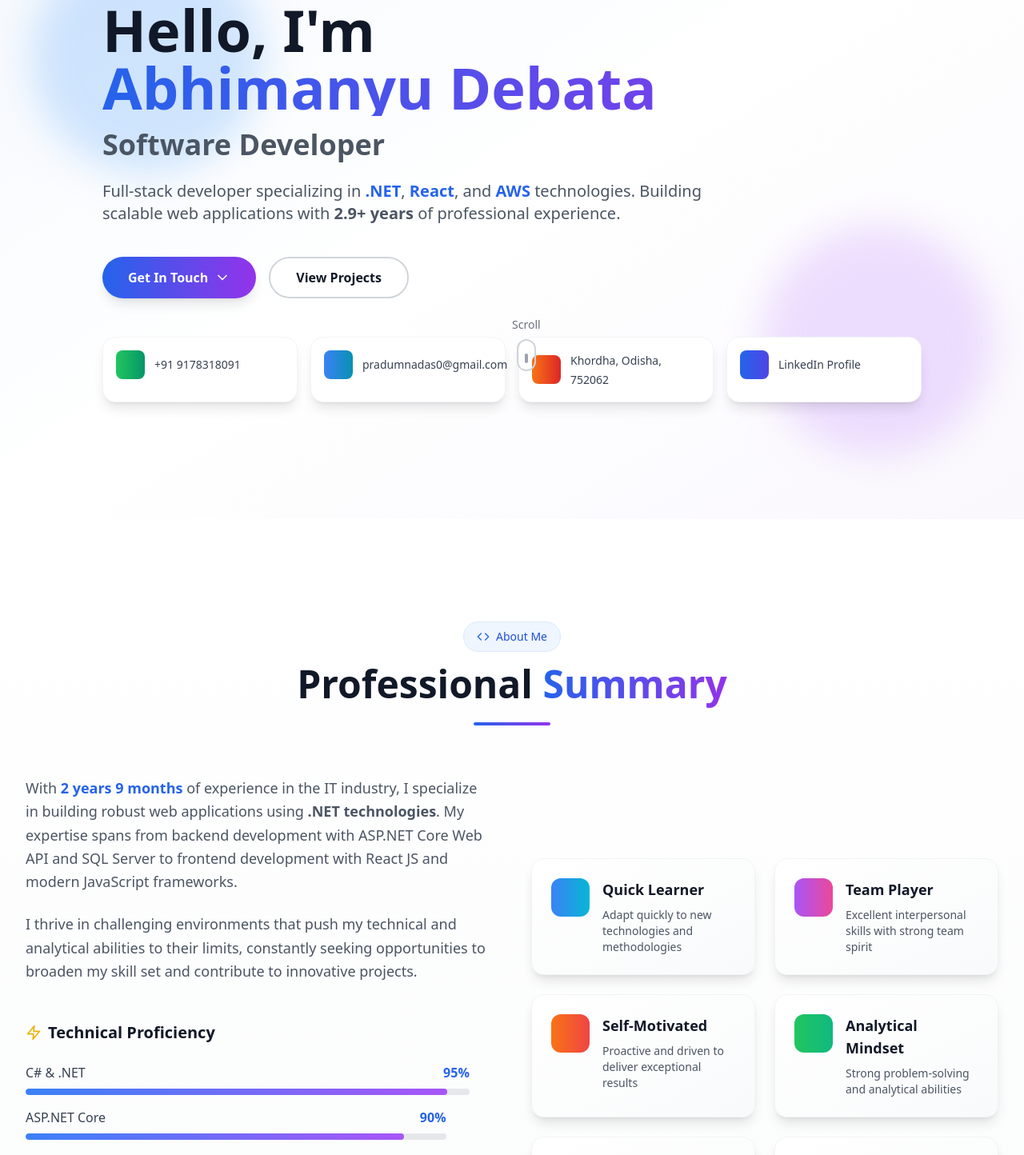
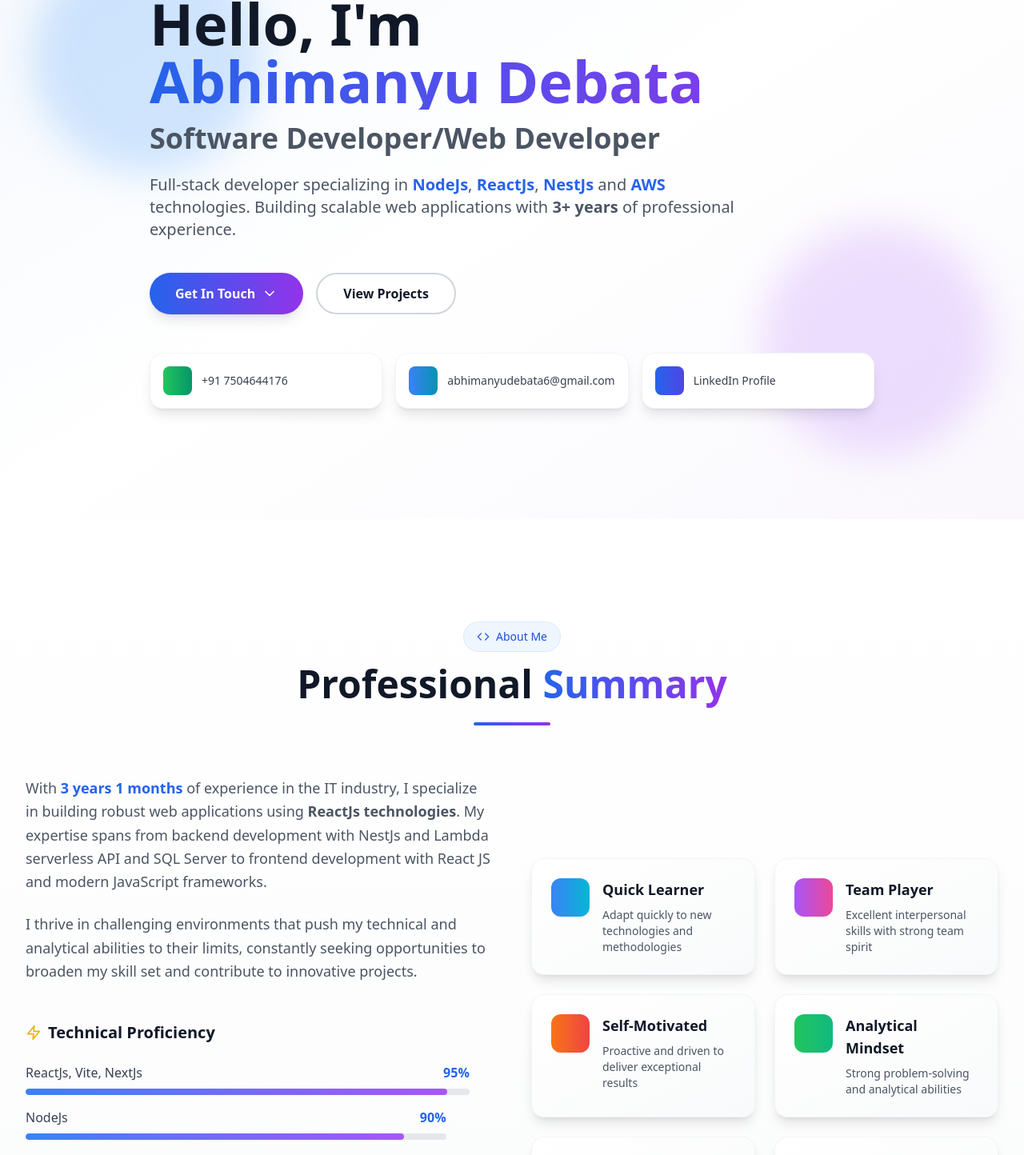
Before and after one commit to abhimanyu6542/my-portfolio, a Next.js app: page / in a window 1280 px wide. Shown: the part 151-1595 px from the top of the page at 80% size. Built offline with nearby package versions, Linux system fonts and the light colour scheme.

Commit message:
fix: some text

```diff
--- a/components/About.js
+++ b/components/About.js
@@ -76,9 +76,9 @@ export default function About() {
   ];
 
   const techStack = [
-    { name: 'C# & .NET', level: 95 },
-    { name: 'ASP.NET Core', level: 90 },
-    { name: 'React JS', level: 85 },
+    { name: 'ReactJs, Vite, NextJs', level: 95 },
+    { name: 'NodeJs', level: 90 },
+    { name: 'Nest JS', level: 85 },
     { name: 'SQL Server', level: 88 },
     { name: 'AWS Services', level: 80 },
     { name: 'JavaScript/TypeScript', level: 85 },
@@ -118,12 +118,12 @@ export default function About() {
                 <p className="text-lg text-gray-600 dark:text-gray-300 leading-relaxed">
                   With{' '}
                   <span className="font-bold text-primary-600 dark:text-primary-400">
-                    2 years 9 months
+                    3 years 1 months
                   </span>{' '}
                   of experience in the IT industry, I specialize in building robust web applications
                   using{' '}
-                  <span className="font-semibold">.NET technologies</span>. My expertise spans from
-                  backend development with ASP.NET Core Web API and SQL Server to frontend
+                  <span className="font-semibold">ReactJs technologies</span>. My expertise spans from
+                  backend development with NestJs and Lambda serverless API and SQL Server to frontend
                   development with React JS and modern JavaScript frameworks.
                 </p>
                 <p className="text-lg text-gray-600 dark:text-gray-300 leading-relaxed">
--- a/components/Experience.js
+++ b/components/Experience.js
@@ -13,12 +13,12 @@ export default function Experience() {
   });
 
   const experience = {
-    company: 'ASMACS Group',
-    role: 'Software Developer',
-    location: 'Mumbai, India (Remote)',
-    period: 'April 2022 - Present',
-    duration: '2 years 9 months',
-    teamSize: 6,
+    company: 'Ritswa Software Solution Pvt Ltd',
+    role: 'Full Stack Developer',
+    location: 'Assam, India (Remote)',
+    period: 'Jan 2023 - Present',
+    duration: '3 years 1 months',
+    teamSize: 4,
     projects: [
       {
         name: 'HuntsJob Platform',
@@ -208,7 +208,7 @@ export default function Experience() {
                       Primary Tech Stack
                     </h4>
                     <div className="flex flex-wrap gap-2">
-                      {['C#', '.NET', 'React', 'AWS', 'SQL'].map((tech, idx) => (
+                      {['Javascript', 'TypeScript', 'ReactJs', 'AWS', 'SQL', "NodeJs", "NestJs"].map((tech, idx) => (
                         <span
                           key={idx}
                           className="px-3 py-1 bg-gray-100 dark:bg-gray-700 rounded-full text-sm font-medium"
--- a/components/Hero.js
+++ b/components/Hero.js
@@ -44,25 +44,20 @@ export default function Hero() {
   const contactInfo = [
     {
       icon: Phone,
-      text: '+91 9178318091',
-      href: 'tel:+919178318091',
+      text: '+91 7504644176',
+      href: 'tel:+917504644176',
       color: 'from-green-500 to-emerald-600',
     },
     {
       icon: Mail,
-      text: 'pradumnadas0@gmail.com',
-      href: 'mailto:pradumnadas0@gmail.com',
+      text: 'abhimanyudebata6@gmail.com',
+      href: 'mailto:abhimanyudebata6@gmail.com',
       color: 'from-blue-500 to-cyan-600',
-    },
-    {
-      icon: MapPin,
-      text: 'Khordha, Odisha, 752062',
-      color: 'from-orange-500 to-red-600',
     },
     {
       icon: Linkedin,
       text: 'LinkedIn Profile',
-      href: 'https://linkedin.com/in/pradumna-das-599858126',
+      href: 'https://www.linkedin.com/in/abhimanyudebata/',
       color: 'from-blue-600 to-indigo-600',
     },
   ];
@@ -108,7 +103,7 @@ export default function Hero() {
             <span className="block">Hello, I'm</span>
             <span className="block heading-gradient">Abhimanyu Debata</span>
             <span className="block text-2xl sm:text-3xl md:text-4xl mt-4 text-gray-600 dark:text-gray-300">
-              Software Developer
+              Software Developer/Web Developer
             </span>
           </motion.h1>
 
@@ -117,11 +112,11 @@ export default function Hero() {
             variants={itemVariants}
             className="text-lg sm:text-xl text-gray-600 dark:text-gray-300 mb-10 max-w-3xl mx-auto lg:mx-0 leading-relaxed"
           >
-            Full-stack developer specializing in <span className="font-semibold text-primary-600 dark:text-primary-400">.NET</span>,{' '}
-            <span className="font-semibold text-primary-600 dark:text-primary-400">React</span>, and{' '}
+            Full-stack developer specializing in <span className="font-semibold text-primary-600 dark:text-primary-400">NodeJs</span>,{' '}
+            <span className="font-semibold text-primary-600 dark:text-primary-400">ReactJs</span>, <span className="font-semibold text-primary-600 dark:text-primary-400">NestJs</span> and{' '}
             <span className="font-semibold text-primary-600 dark:text-primary-400">AWS</span> technologies.
             Building scalable web applications with{' '}
-            <span className="font-bold">2.9+ years</span> of professional experience.
+            <span className="font-bold">3+ years</span> of professional experience.
           </motion.p>
 
           {/* CTA Buttons */}
@@ -151,7 +146,7 @@ export default function Hero() {
           {/* Contact Info Grid */}
           <motion.div
             variants={itemVariants}
-            className="grid grid-cols-1 sm:grid-cols-2 lg:grid-cols-4 gap-4 max-w-5xl mx-auto lg:mx-0"
+            className="grid grid-cols-1 sm:grid-cols-2 lg:grid-cols-3 gap-4 max-w-5xl mx-auto flex-wrap lg:mx-0"
           >
             {contactInfo.map((info, index) => (
               <motion.div
@@ -164,7 +159,7 @@ export default function Hero() {
                   <div className={`p-2 rounded-lg bg-gradient-to-r ${info.color} bg-opacity-10`}>
                     <info.icon className={`bg-gradient-to-r ${info.color} bg-clip-text text-transparent`} size={20} />
                   </div>
-                  <div className="text-left">
+                  <div className="text-left text-wrap">
                     {info.href ? (
                       <a
                         href={info.href}
@@ -186,24 +181,7 @@ export default function Hero() {
           </motion.div>
         </motion.div>
 
-        {/* Scroll Indicator */}
-        <motion.div
-          animate="float"
-          variants={floatVariants}
-          className="absolute bottom-8 left-1/2 transform -translate-x-1/2 hidden lg:block cursor-pointer"
-          onClick={scrollToAbout}
-        >
-          <div className="flex flex-col items-center gap-2">
-            <span className="text-sm text-gray-500 dark:text-gray-400">Scroll</span>
-            <div className="w-6 h-10 border-2 border-gray-300 dark:border-gray-600 rounded-full flex justify-center">
-              <motion.div
-                animate={{ y: [0, 12, 0] }}
-                transition={{ duration: 1.5, repeat: Infinity }}
-                className="w-1 h-3 bg-gray-400 dark:bg-gray-500 rounded-full mt-2"
-              />
-            </div>
-          </div>
-        </motion.div>
+
       </div>
     </section>
   );
--- a/components/Navigation.js
+++ b/components/Navigation.js
@@ -80,7 +80,7 @@ export default function Navigation() {
             className="flex items-center space-x-2"
           >
             <div className="w-8 h-8 bg-gradient-to-br from-primary-600 to-purple-600 rounded-lg flex items-center justify-center">
-              <span className="text-white font-bold">PD</span>
+              <span className="text-white font-bold">AD</span>
             </div>
             <span className="font-bold text-lg hidden sm:inline-block">
               Abhimanyu Debata
```
